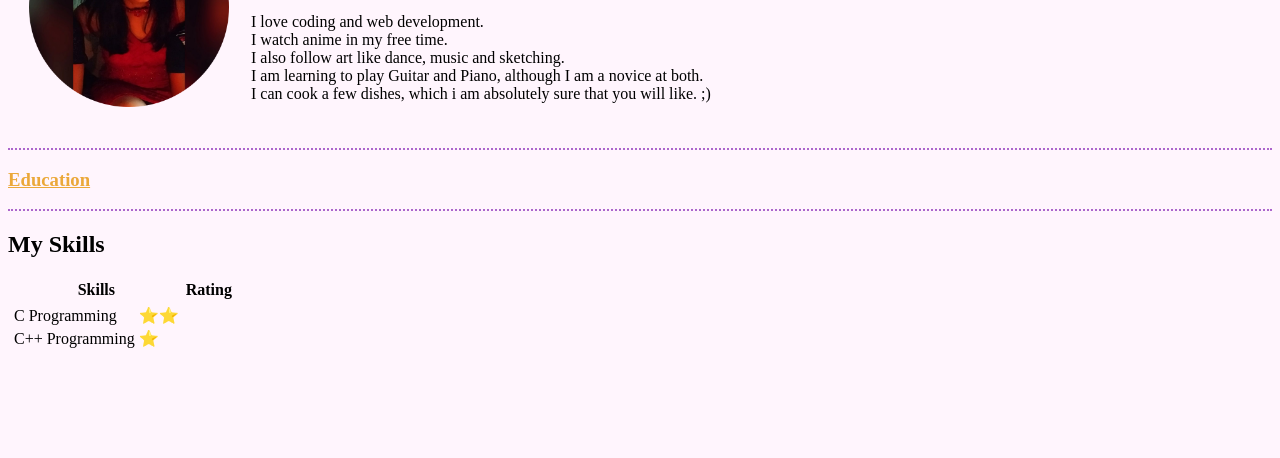
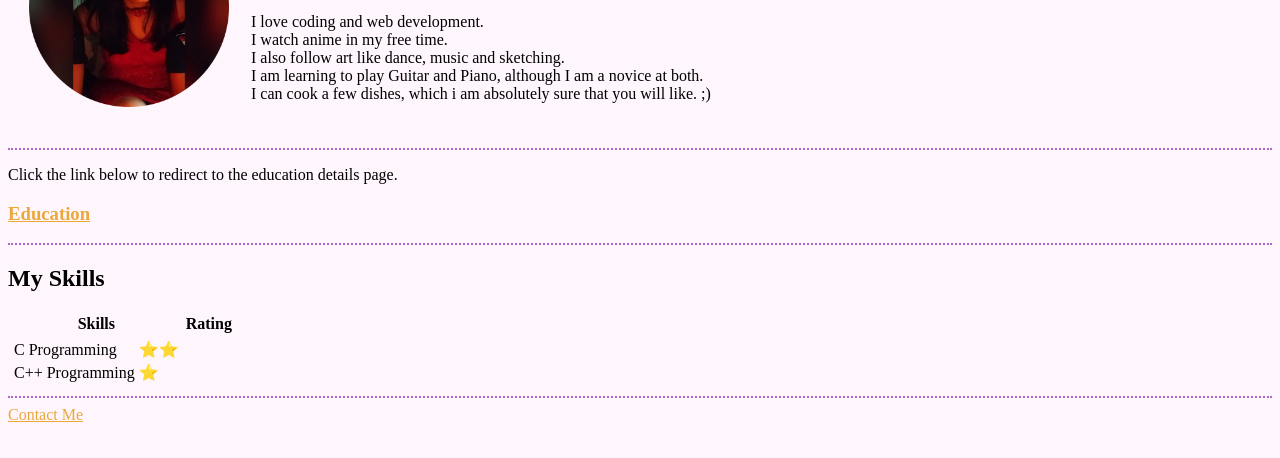
Before and after one commit to sayanij7/Web-Dev-Practice, a plain HTML site: page personal site/index.html in a window 1280 px wide. Shown: the part 130-588 px from the top of the page. Drawn offline with Linux system fonts and the light colour scheme.

Commit message:
Update index.html

```diff
--- a/personal site/index.html
+++ b/personal site/index.html
@@ -22,6 +22,7 @@
     </td>
   </table>
   <hr>
+  <p>Click the link below to redirect to the education details page.</p>
   <h3><a target="_blank" href="education.html">Education</a></h3>
 
   <hr>
@@ -46,6 +47,8 @@
       </td>
     </tr>
   </table>
+  <hr>
+  <a href="D:\KIIT\Documents\atom\personal site\contactme.html" target="_blank">Contact Me</a>
 </body>
 
 </html>
```
